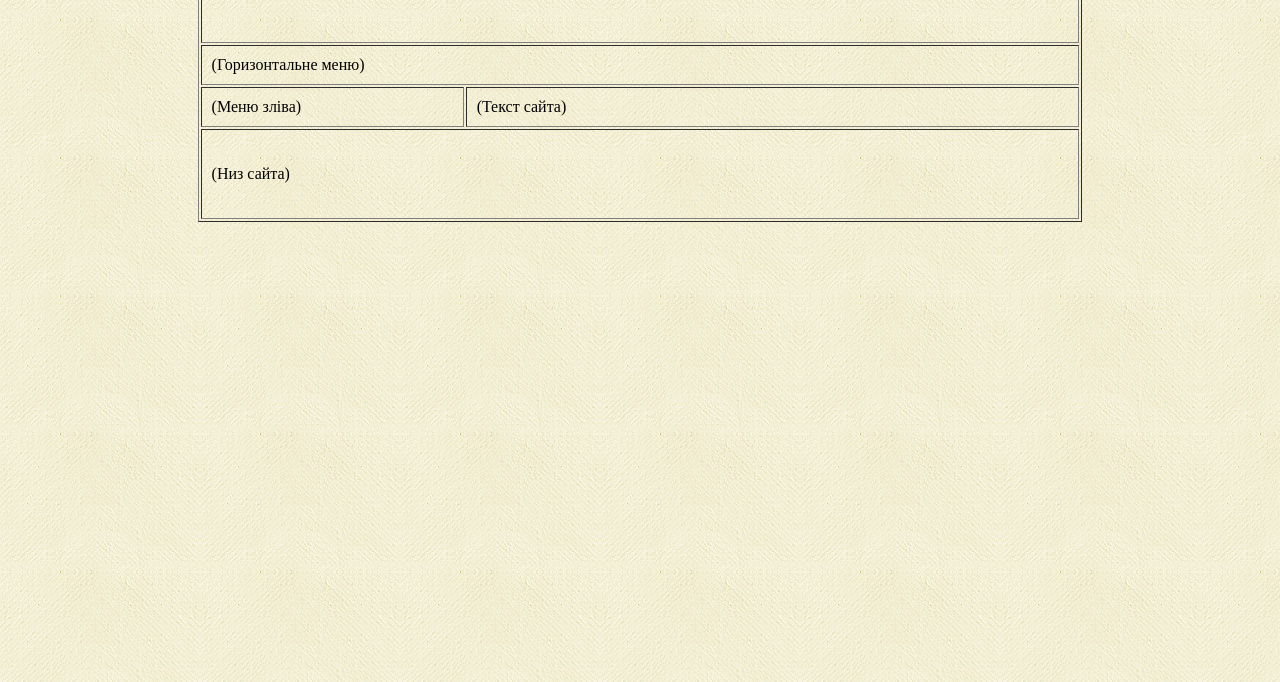
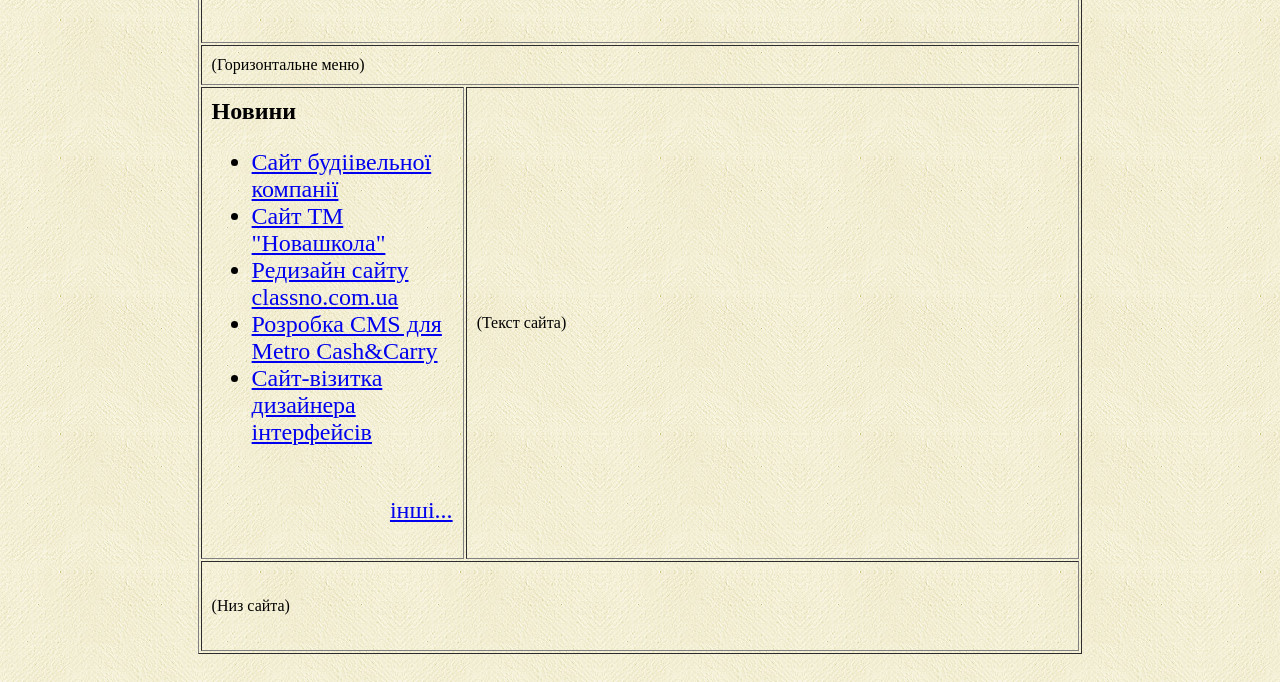
Before and after one commit to rymar24/html4, a plain HTML site: page index.html in a window 1280 px wide. Shown: the part 118-800 px from the top of the page. Drawn offline with Linux system fonts and the light colour scheme.

Commit message:
Добавив вертикальне меню

```diff
--- a/index.html
+++ b/index.html
@@ -12,7 +12,17 @@
 			<td colspan="2">(Горизонтальне меню)</td>
 		</tr>
 		<tr>
-			<td width="30%" valign="top">(Меню зліва)</td>
+			<td width="30%" valign="top"><h2>Новини</h2></font>
+				<font size="5" >
+			<ul>
+				<li><a href="#">Сайт будіівельної компанії </a></li>
+				<li><a href="#">Сайт ТМ "Новашкола" </a></li>
+				<li><a href="#">Редизайн сайту classno.com.ua</a></li>
+				<li><a href="#">Розробка CMS для Metro Cash&Carry</a></li>
+				<li><a href="#">Сайт-візитка дизайнера інтерфейсів</a></li><br>
+				<p align="right"><a href="#">інші...</a></p>
+			</ul>
+			</font></td></td>
 			<td width="70%">(Текст сайта)</td>
 		</tr>
 		<tr>
```
